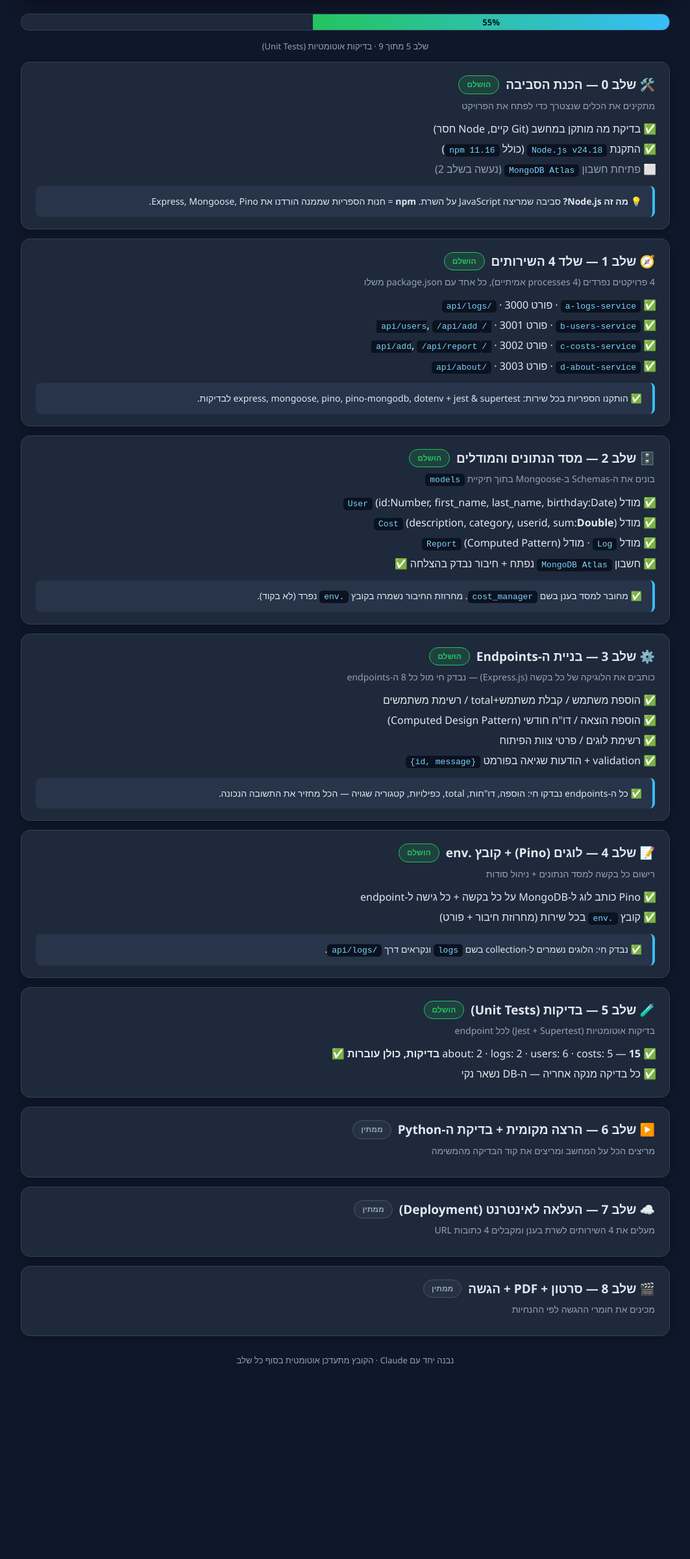
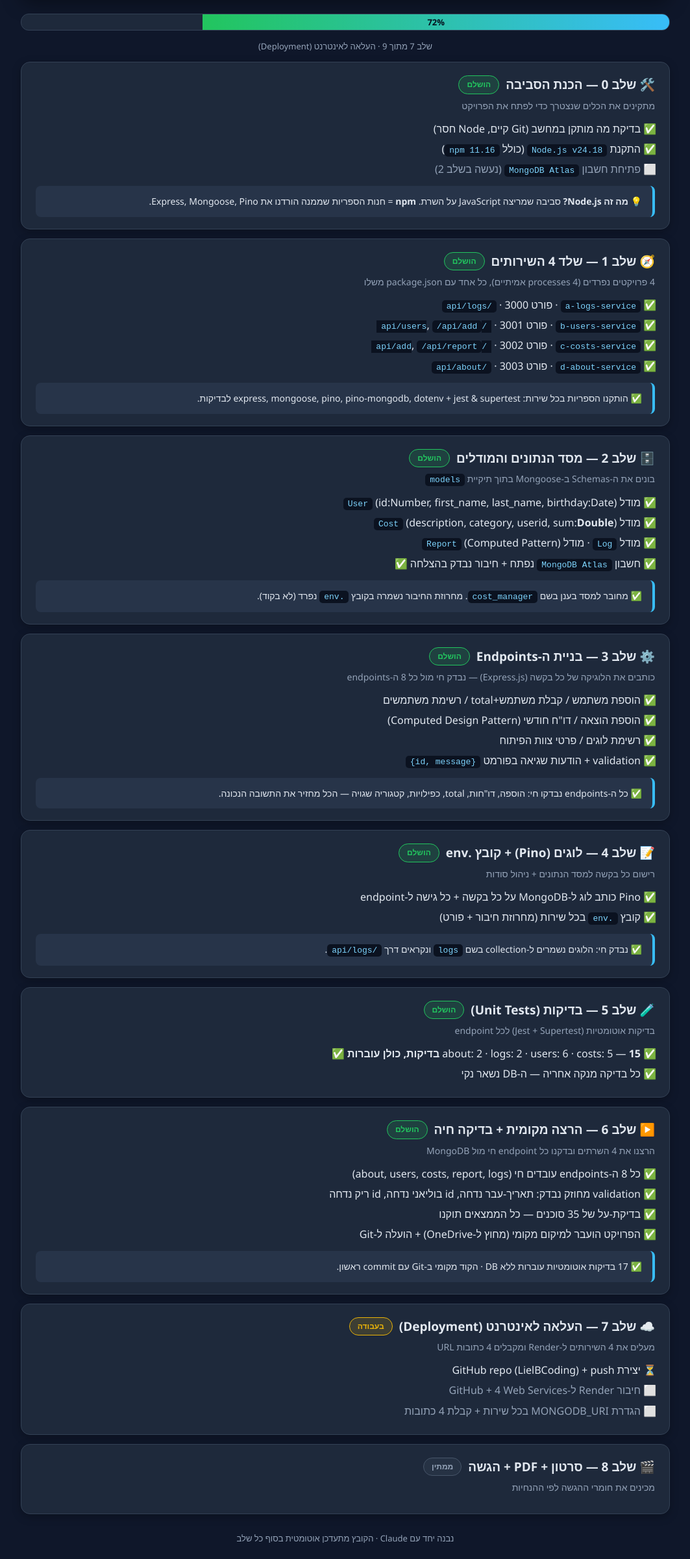
Before and after one commit to LielBCoding/cost-manager, a plain HTML site: page PROGRESS.html in a window 1280 px wide. Shown: the part 160-2559 px from the top of the page at 65% size, without its empty margins (108-1171 px from the left). Before the commit the page ends 2288 px from the top, so only its background shows below. Drawn offline with Linux system fonts and the light colour scheme.

```diff
--- a/PROGRESS.html
+++ b/PROGRESS.html
@@ -52,8 +52,8 @@
     <p>פרויקט גמר בקורס "פיתוח צד שרת" · מעקב התקדמות חי · עודכן לאחרונה: שלב 2</p>
   </header>
 
-  <div class="bar"><div class="bar-fill" style="width:55%">55%</div></div>
-  <p style="color:var(--muted); font-size:13px; text-align:center">שלב 5 מתוך 9 · בדיקות אוטומטיות (Unit Tests)</p>
+  <div class="bar"><div class="bar-fill" style="width:72%">72%</div></div>
+  <p style="color:var(--muted); font-size:13px; text-align:center">שלב 7 מתוך 9 · העלאה לאינטרנט (Deployment)</p>
 
   <!-- STAGE 0 -->
   <div class="stage">
@@ -129,14 +129,26 @@
 
   <!-- STAGE 6 -->
   <div class="stage">
-    <h2>▶️ שלב 6 — הרצה מקומית + בדיקת ה-Python <span class="badge todo">ממתין</span></h2>
-    <div class="sub">מריצים הכל על המחשב ומריצים את קוד הבדיקה מהמשימה</div>
+    <h2>▶️ שלב 6 — הרצה מקומית + בדיקה חיה <span class="badge done">הושלם</span></h2>
+    <div class="sub">הרצנו את 4 השרתים ובדקנו כל endpoint חי מול MongoDB</div>
+    <ul class="tasks">
+      <li class="d">כל 8 ה-endpoints עובדים חי (about, users, costs, report, logs)</li>
+      <li class="d">validation מחוזק נבדק: תאריך-עבר נדחה, id בוליאני נדחה, id ריק נדחה</li>
+      <li class="d">בדיקת-על של 35 סוכנים — כל הממצאים תוקנו</li>
+      <li class="d">הפרויקט הועבר למיקום מקומי (מחוץ ל-OneDrive) + הועלה ל-Git</li>
+    </ul>
+    <div class="note">✅ 17 בדיקות אוטומטיות עוברות ללא DB · הקוד מקומי ב-Git עם commit ראשון.</div>
   </div>
 
   <!-- STAGE 7 -->
   <div class="stage">
-    <h2>☁️ שלב 7 — העלאה לאינטרנט (Deployment) <span class="badge todo">ממתין</span></h2>
-    <div class="sub">מעלים את 4 השירותים לשרת בענן ומקבלים 4 כתובות URL</div>
+    <h2>☁️ שלב 7 — העלאה לאינטרנט (Deployment) <span class="badge active">בעבודה</span></h2>
+    <div class="sub">מעלים את 4 השירותים ל-Render ומקבלים 4 כתובות URL</div>
+    <ul class="tasks">
+      <li class="a">יצירת GitHub repo (LielBCoding) + push</li>
+      <li class="t">חיבור Render ל-GitHub + 4 Web Services</li>
+      <li class="t">הגדרת MONGODB_URI בכל שירות + קבלת 4 כתובות</li>
+    </ul>
   </div>
 
   <!-- STAGE 8 -->
```
Also changed, not shown: a-logs-service/server.js (+10 -11 lines), b-users-service/server.js (+10 -11 lines), c-costs-service/server.js (+10 -11 lines), d-about-service/server.js (+10 -11 lines).
